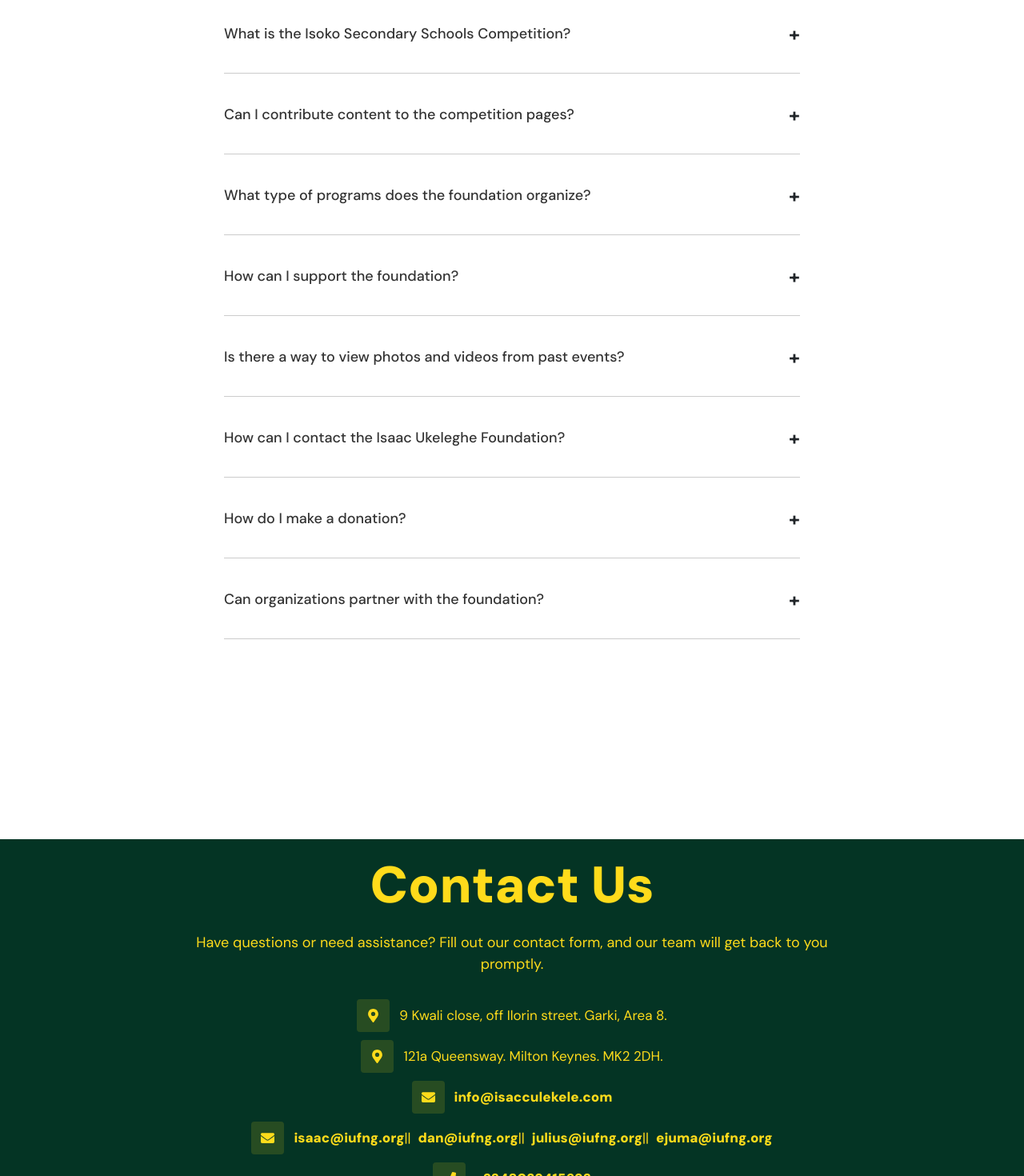
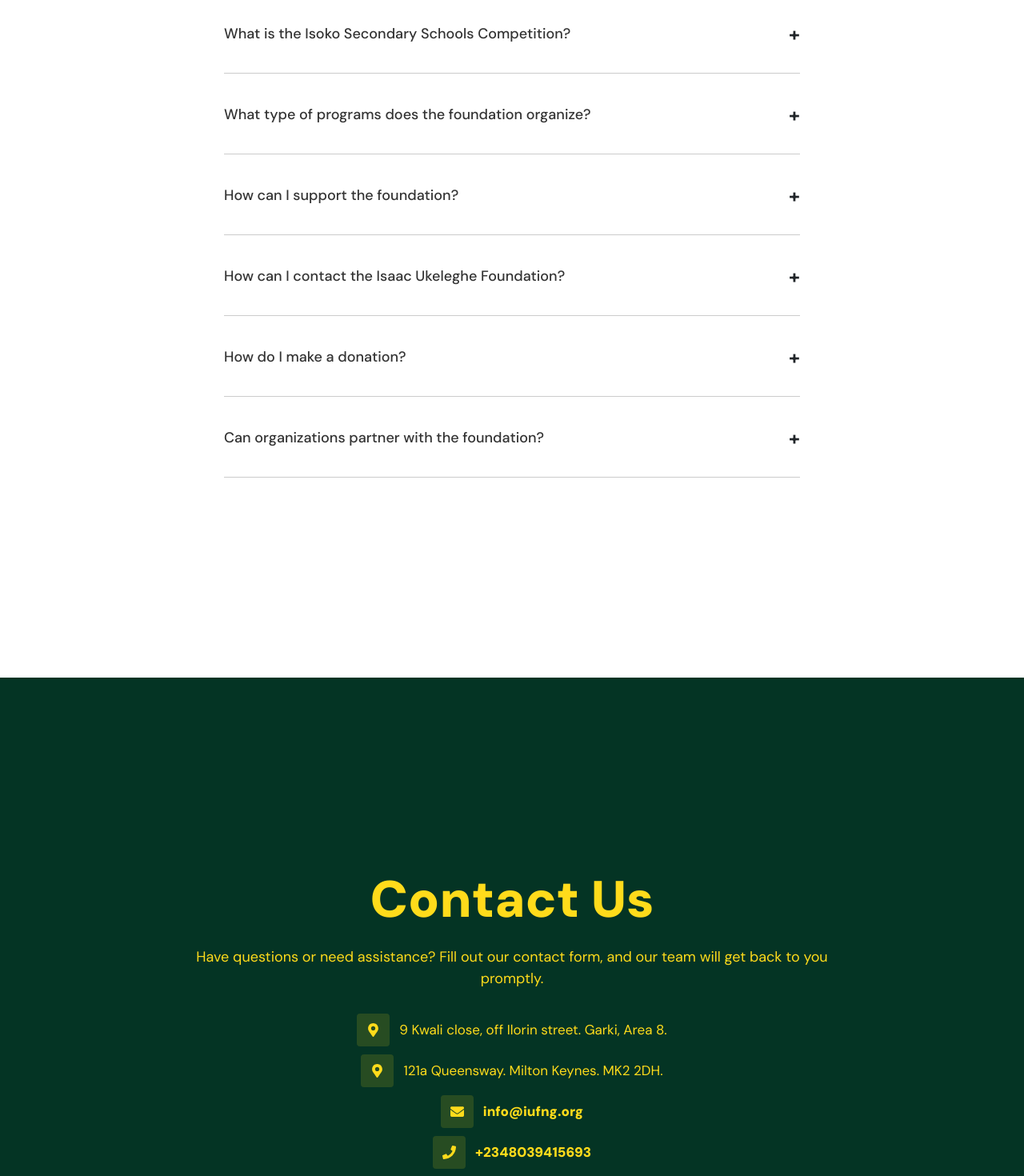
Before and after one commit to Ibeneme/IUF, a React (Vite) app: page /faqs in a window 1280 px wide. Shown: the part 1200-2670 px from the top of the page at 80% size. Built offline with nearby package versions, Linux system fonts and the light colour scheme; a web font is replaced by a local one.

Commit message:
first commit

```diff
--- a/src/Components/Sections/CenteredTextSection/Others/CenteredTextSectionContact.tsx
+++ b/src/Components/Sections/CenteredTextSection/Others/CenteredTextSectionContact.tsx
@@ -13,8 +13,9 @@ const CenteredTextSectionContact: React.FC = () => {
       style={{
         backgroundColor: "#043424",
         marginBottom: -120,
-        paddingBottom: 360,
+        paddingBottom: 240,
         padding: "20px",
+        paddingTop: 240
       }}
     >
       <h3 className="section-header" style={{ color: "#ffdb1b" }}>
@@ -37,45 +38,11 @@ const CenteredTextSectionContact: React.FC = () => {
           icon={<FaEnvelope style={{ color: "#ffdb1b" }} />}
           text={
             <a
-              href="mailto:info@isacculekele.com"
+              href="mailto:info@iufng.org"
               style={{ fontWeight: 900, color: "#ffdb1b" }}
             >
-              info@isacculekele.com
+              info@iufng.org
             </a>
-          }
-        />
-        <ContactDetail
-          icon={<FaEnvelope style={{ color: "#ffdb1b" }} />}
-          text={
-            <>
-              <a
-                href="mailto:isaac@iufng.org"
-                style={{ fontWeight: 900, color: "#ffdb1b" }}
-              >
-                isaac@iufng.org
-              </a>
-              || &nbsp;
-              <a
-                href="mailto:dan@iufng.org"
-                style={{ fontWeight: 900, color: "#ffdb1b" }}
-              >
-                dan@iufng.org
-              </a>
-              || &nbsp;
-              <a
-                href="mailto:julius@iufng.org"
-                style={{ fontWeight: 900, color: "#ffdb1b" }}
-              >
-                julius@iufng.org
-              </a>
-              || &nbsp;
-              <a
-                href="mailto:ejuma@iufng.org"
-                style={{ fontWeight: 900, color: "#ffdb1b" }}
-              >
-                ejuma@iufng.org
-              </a>
-            </>
           }
         />
         <ContactDetail
@@ -91,7 +58,7 @@ const CenteredTextSectionContact: React.FC = () => {
         />
       </div>
 
-      <a href="mailto:isaac@iufng.org">
+      <a href="mailto:info@iufng.org">
         <button
           className="cta-button"
           style={{ backgroundColor: "#ffdb1b", border: `1px solid #ffdb1b` }}
@@ -132,7 +99,8 @@ const ContactDetail: React.FC<{
     >
       {icon}
     </div>
-    <span style={{ wordBreak: "break-word" }}>{text}</span> {/* Break long words if necessary */}
+    <span style={{ wordBreak: "break-word" }}>{text}</span>{" "}
+    {/* Break long words if necessary */}
   </p>
 );
 
--- a/src/Components/Sections/FAQPage/FAQPage.tsx
+++ b/src/Components/Sections/FAQPage/FAQPage.tsx
@@ -18,11 +18,6 @@ const faqs = [
       "The Isoko Secondary Schools Competition is an academic and literary contest aimed at highlighting talent and encouraging excellence among students. It has successfully run for two editions and will continue to inspire academic achievement.",
   },
   {
-    question: "Can I contribute content to the competition pages?",
-    answer:
-      "Yes, you can upload texts, pictures, and links to YouTube videos for both editions of the Isoko Secondary Schools Competition. Privileges to add upcoming programs can also be granted.",
-  },
-  {
     question: "What type of programs does the foundation organize?",
     answer:
       "The foundation organizes competitions, motivational initiatives, and capacity-building activities that aim to empower individuals, particularly youths, and help them achieve their full potential.",
@@ -32,11 +27,11 @@ const faqs = [
     answer:
       "You can support us by making donations, partnering with us, or volunteering. Donations can be made using cards, direct transfers, and other secure payment options.",
   },
-  {
-    question: "Is there a way to view photos and videos from past events?",
-    answer:
-      "Yes, you can visit our Gallery page to view pictures and YouTube video links from past events and programs.",
-  },
+  // {
+  //   question: "Is there a way to view photos and videos from past events?",
+  //   answer:
+  //     "Yes, you can visit our Gallery page to view pictures and YouTube video links from past events and programs.",
+  // },
   {
     question: "How can I contact the Isaac Ukeleghe Foundation?",
     answer:
```
Also changed, not shown: 1 other file (tests, documents, lock files or other folders).
